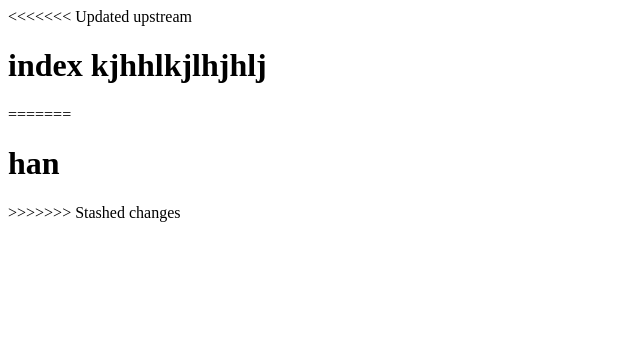
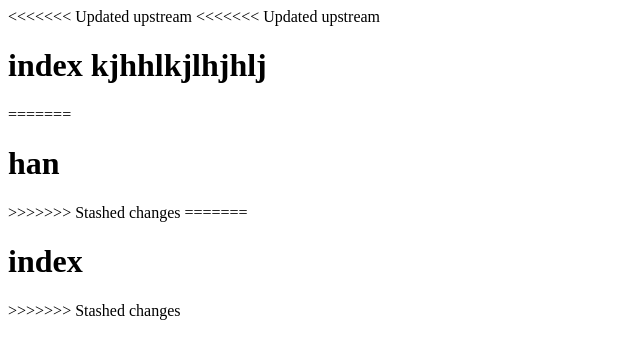
Before and after one commit to Milind-dev/stashing, a plain HTML site: page index.html in a window 1280 px wide. Shown: the whole page, without its empty margins (0-640 px from the left). Drawn offline with Linux system fonts and the light colour scheme.

Commit message:
jfaslkcjsfd

```diff
--- a/index.html
+++ b/index.html
@@ -8,9 +8,13 @@
 </head>
 <body>
 <<<<<<< Updated upstream
+<<<<<<< Updated upstream
     <h1>index kjhhlkjlhjhlj</h1>
 =======
     <h1>han</h1>
 >>>>>>> Stashed changes
+=======
+    <h1>index</h1>
+>>>>>>> Stashed changes
 </body>
 </html>
```
Also changed, not shown: source.html (+1 -5 lines).
